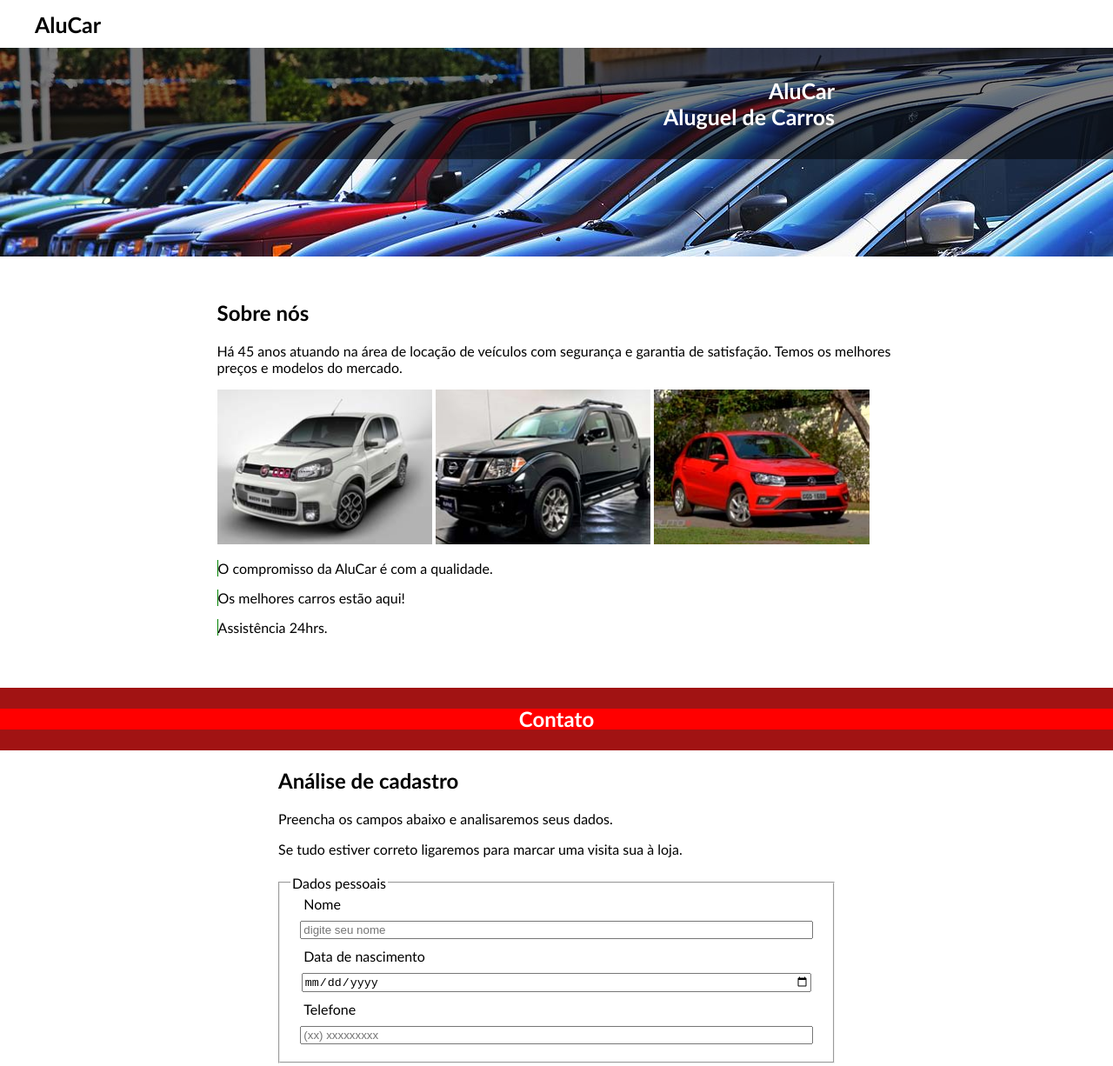
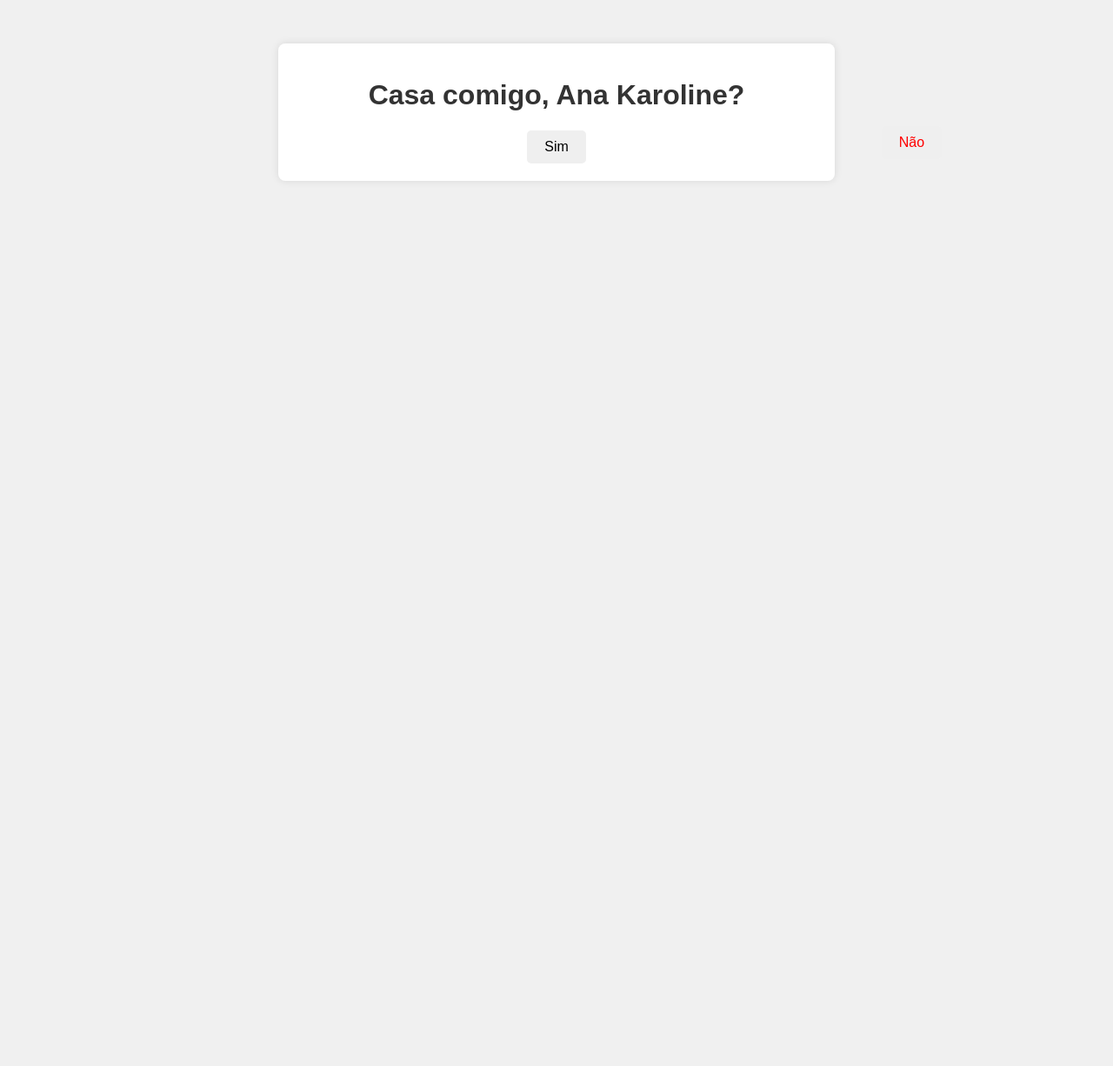
Before and after one commit to DanielAlmadaDev/AluCar, a plain HTML site: page index.html in a window 1280 px wide. Shown: the top 1226 px of the page at 87% size. After the commit the page ends 800 px from the top, so only its background shows below. Drawn offline with Linux system fonts and the light colour scheme.

Commit message:
Update index.html

```diff
--- a/index.html
+++ b/index.html
@@ -1,92 +1,99 @@
 <!DOCTYPE html>
-<html lang="pt-br">
+<html lang="en">
 <head>
-    <meta charset="UTF-8">
-    <meta http-equiv="X-UA-Compatible" content="IE=edge">
-    <meta name="viewport" content="width=device-width, initial-scale=1.0">
-    <title>AluCar</title>
-    <link rel="stylesheet" href="style.css">
+<meta charset="UTF-8">
+<meta name="viewport" content="width=device-width, initial-scale=1.0">
+<title>Pedido de Casamento</title>
+<style>
+    body {
+        font-family: Arial, sans-serif;
+        background-color: #f0f0f0;
+        text-align: center;
+        margin-top: 50px;
+    }
+    .container {
+        max-width: 600px;
+        margin: 0 auto;
+        background-color: #fff;
+        padding: 20px;
+        border-radius: 8px;
+        box-shadow: 0 0 10px rgba(0, 0, 0, 0.1);
+        position: relative; /* Para permitir posicionamento absoluto dos botões */
+    }
+    h1 {
+        color: #333;
+    }
+    .options {
+        display: flex;
+        justify-content: center;
+        align-items: center;
+        gap: 20px;
+        margin-top: 20px;
+    }
+    button {
+        padding: 10px 20px;
+        font-size: 16px;
+        border: none;
+        cursor: pointer;
+        border-radius: 5px;
+        transition: background-color 0.3s ease;
+    }
+    button:hover {
+        background-color: #ddd;
+    }
+    #naoBtn{
+      margin-top:-55px;
+      color:red;
+    }
+    .move {
+        position: absolute;
+    }
+</style>
 </head>
 <body>
-    <header>
-        <p>AluCar</p>
-    </header>
-    <main>
-        <div class="logo">
-            <div class="fundo-transparente">
-                <p>AluCar</p>
-            <p>Aluguel de Carros</p>
-            </div>
-        </div>
-        <section class="sobre-nos">
-            <h2>Sobre nós</h2>
-            <p>Há 45 anos atuando na área de locação de veículos com segurança e garantia de satisfação.
-                Temos os melhores preços e modelos do mercado.
-            </p>
-            <div class="imagens">
-                <img src="img/img1.jpg" alt="">
-                <img src="img/img2.jpg" alt="">
-                <img src="img/img3.jpg" alt="">
-            </div>
-            <p class="borde-left">O compromisso da AluCar é com a qualidade.</p>
-            <p class="borde-left">Os melhores carros estão aqui!</p>
-            <p class="borde-left">Assistência 24hrs.</p>
-        </section>
-        <section class="contato">
-            <h2>Contato</h2>
-        </section>
-        <section class="cadastro">
-            <h2>Análise de cadastro</h2>
-            <p>Preencha os campos abaixo e analisaremos seus dados.</p>
-            <p>Se tudo estiver correto ligaremos para marcar uma visita sua à loja.</p>
 
-            <form method="post" action="https://www.devmedia.com.br/codigos/formularios/aula9/">
-                <fieldset>
-                    <legend>Dados pessoais</legend>
-                    <label for="">Nome</label>
-                    <input type="text" placeholder="digite seu nome" required name="nome">
-                    <label for="">Data de nascimento</label>
-                    <input type="date" required name="nascimento">
-                    <label for="">Telefone</label>
-                    <input type="tel" name="Telefone" required placeholder="(xx) xxxxxxxxx">
-                </fieldset>
+<div class="container">
+    <h1>Casa comigo, Ana Karoline?</h1>
+    <div class="options">
+        <button id="simBtn" onclick="redirectVideo()">Sim</button>
+        <button id="naoBtn" class="move" onclick="moveButton()">Não</button>
+    </div>
+</div>
 
-                <fieldset>
-                    <legend>CNH</legend>
-                    <label for="">Numero de registro</label>
-                    <input type="number" required name="numero_registro" placeholder="informe o numero da sua CNH">
-                    <label for="">Validade</label>
-                    <input type="date" name="Validade" required>
-                </fieldset>
+<script>
+    window.onload = function() {
+        var simButton = document.getElementById('simBtn');
+        var naoButton = document.getElementById('naoBtn');
 
-                <fieldset>
-                    <legend>Carro</legend>
-                    <label for="">Modelo</label>
-                    <select name="carro" id="" required>
-                        <option value="">Escolha o modelo</option>
-                        <optgroup label="Volkswagen">
-                            <option value="polo">polo</option>
-                            <option value="jetta">jetta</option>
-                            <option value="voyage">voyage</option>
-                        </optgroup>
-                        <optgroup label="Ford">
-                            <option value="Fiesta">Fiesta</option>
-                            <option value="Fusion">Fusion</option>
-                            <option value="sedan">Sedan</option>
-                        </optgroup>
-                        <optgroup label="Toyota">
-                            <option value="Camary">Camary</option>
-                            <option value="Corolla">Corolla</option>
-                            <option value="Hilux">Hilus</option>
-                        </optgroup>
-                    </select>
-                </fieldset>
-                <button type="submit">Enviar</button>
-            </form>
-        </section>
-    </main>
-    <footer>
-        <p>Copyright 2022 - AluCar</p>
-      </footer>
+        // Posiciona o botão Não ao lado do botão Sim
+        var simButtonRect = simButton.getBoundingClientRect();
+        naoButton.style.left = simButtonRect.right + 20 + 'px'; // 20px de espaço entre os botões
+        naoButton.style.top = simButtonRect.top + 'px';
+    };
+
+    function moveButton() {
+        var button = document.getElementById('naoBtn');
+        var container = document.querySelector('.container');
+        var containerRect = container.getBoundingClientRect();
+
+        // Limites de movimento dentro da .container
+        var maxWidth = containerRect.width - button.offsetWidth;
+        var maxHeight = containerRect.height - button.offsetHeight;
+
+        // Movimenta o botão Não para uma nova posição aleatória
+        var newX = Math.random() * maxWidth;
+        var newY = Math.random() * maxHeight;
+
+        button.style.left = newX + 'px';
+        button.style.top = newY + 'px';
+    }
+
+    function redirectVideo() {
+        // Aqui você define o link do vídeo do YouTube para redirecionar
+        var videoLink = 'https://youtu.be/DV1C-ZVbYyI?si=3Mk7xTCidQ3sgwwJ';
+        window.location.href = videoLink;
+    }
+</script>
+
 </body>
 </html>
```
